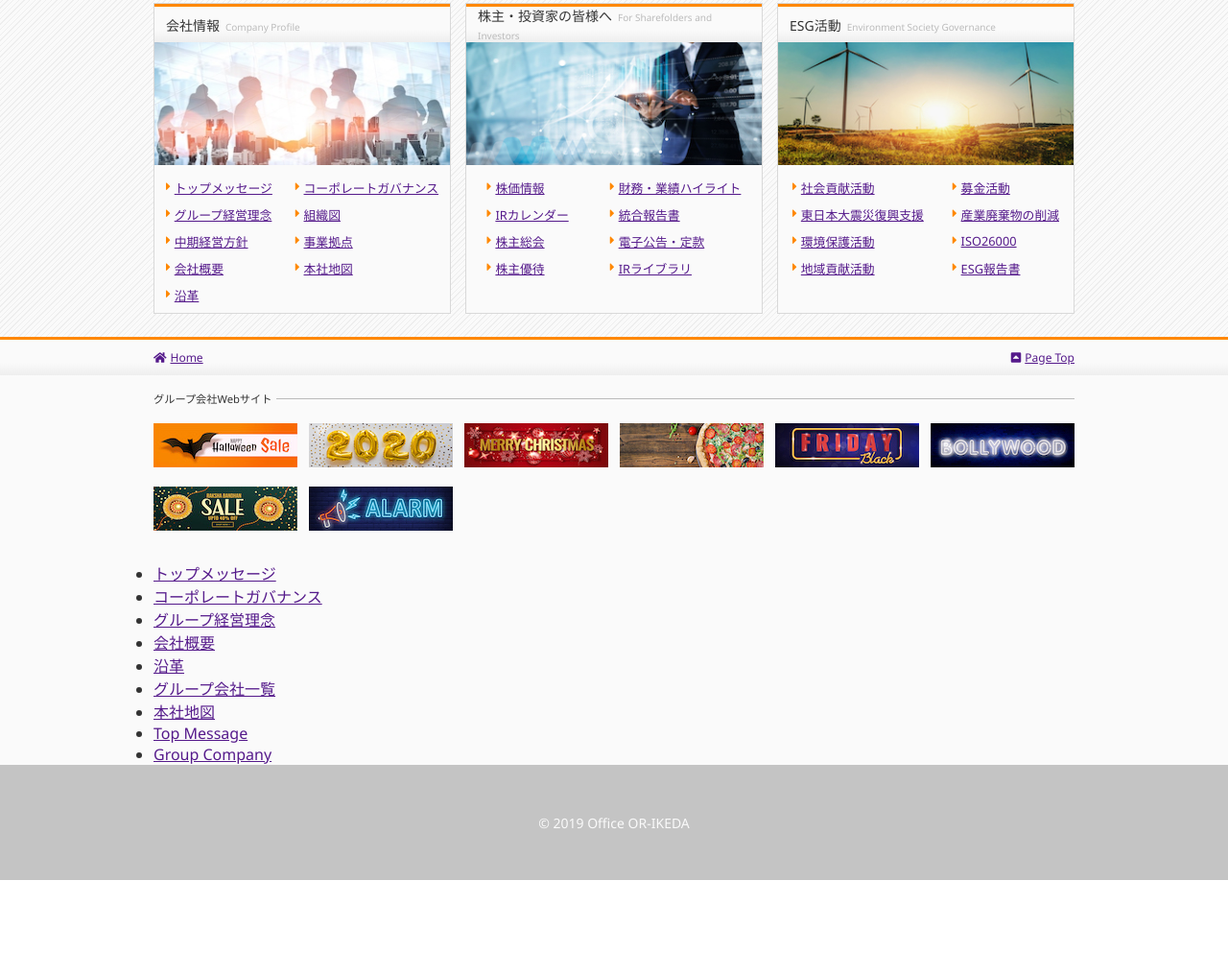
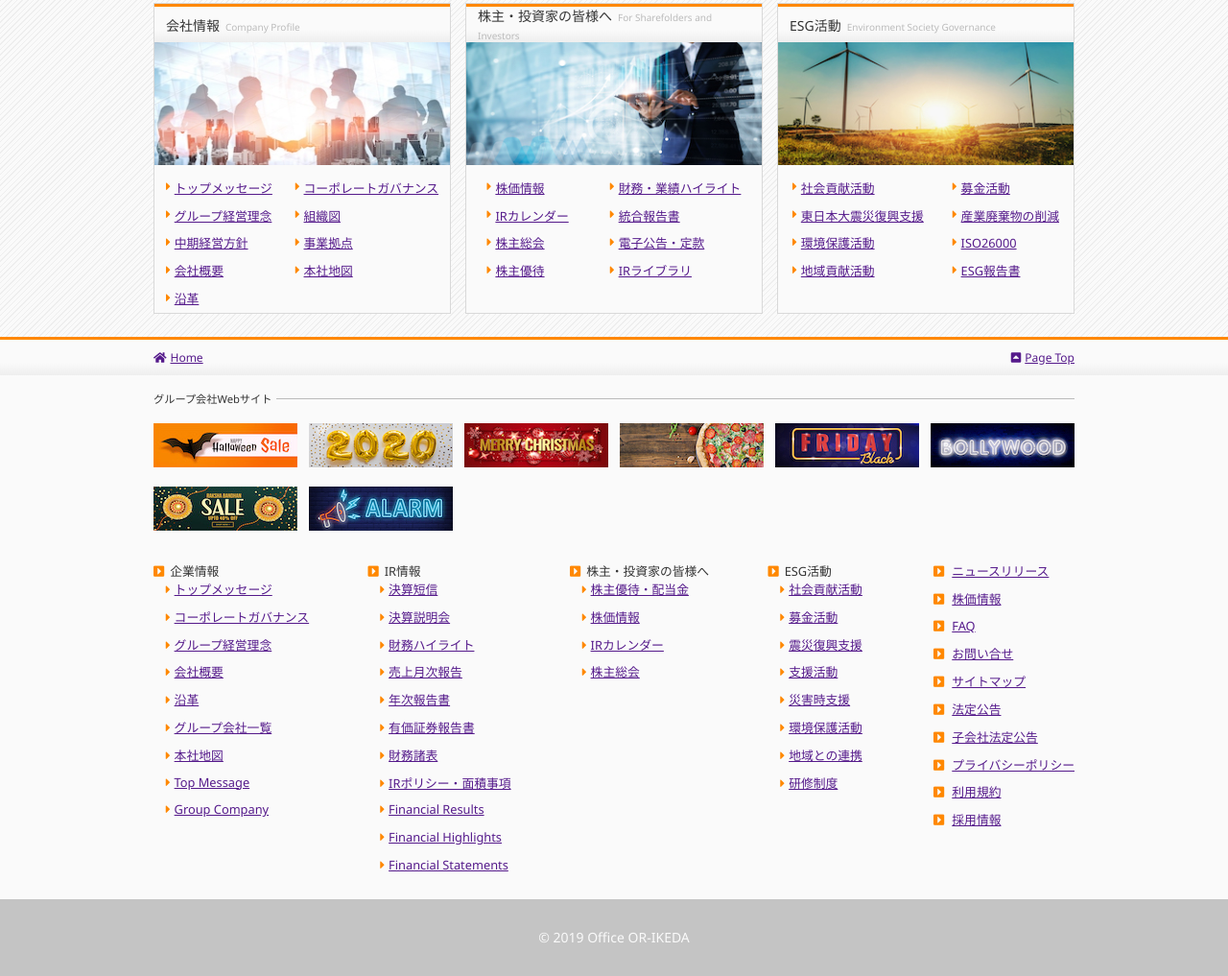
Before and after one commit to bugalu/sample_site_004_CorporateSite, a website: page src/index.html in a window 1280 px wide. Shown: the part 917-1934 px from the top of the page at 96% size. Before the commit the page ends 1834 px from the top, so only its background shows below. Drawn offline with Linux system fonts and the light colour scheme; some packages are replaced by stand-ins of ours.

Commit message:
Finished Index Part

```diff
--- a/src/index.html
+++ b/src/index.html
@@ -360,8 +360,10 @@
             />
           </div>
         </section>
-        <div class="guide__index">
-          <ul>
+        <div class="guide__index-container">
+          <section class="guide__index">
+            <h4 class="guide__index-heading">企業情報</h4>
+            <ul class="guide__index-body">
               <li><a href="">トップメッセージ</a></li>
               <li><a href="">コーポレートガバナンス</a></li>
               <li><a href="">グループ経営理念</a></li>
@@ -372,6 +374,59 @@
               <li><a href="">Top Message</a></li>
               <li><a href="">Group Company</a></li>
             </ul>
+          </section>
+          <section class="guide__index">
+            <h4 class="guide__index-heading">IR情報</h4>
+            <ul class="guide__index-body">
+              <li><a href="">決算短信</a></li>
+              <li><a href="">決算説明会</a></li>
+              <li><a href="">財務ハイライト</a></li>
+              <li><a href="">売上月次報告</a></li>
+              <li><a href="">年次報告書</a></li>
+              <li><a href="">有価証券報告書</a></li>
+              <li><a href="">財務諸表</a></li>
+              <li><a href="">IRポリシー・面積事項</a></li>
+              <li><a href="">Financial Results</a></li>
+              <li><a href="">Financial Highlights</a></li>
+              <li><a href="">Financial Statements</a></li>
+            </ul>
+          </section>
+          <section class="guide__index">
+            <h4 class="guide__index-heading">株主・投資家の皆様へ</h4>
+            <ul class="guide__index-body">
+              <li><a href="">株主優待・配当金</a></li>
+              <li><a href="">株価情報</a></li>
+              <li><a href="">IRカレンダー</a></li>
+              <li><a href="">株主総会</a></li>
+            </ul>
+          </section>
+          <section class="guide__index">
+            <h4 class="guide__index-heading">ESG活動</h4>
+            <ul class="guide__index-body">
+              <li><a href="">社会貢献活動</a></li>
+              <li><a href="">募金活動</a></li>
+              <li><a href="">震災復興支援</a></li>
+              <li><a href="">支援活動</a></li>
+              <li><a href="">災害時支援</a></li>
+              <li><a href="">環境保護活動</a></li>
+              <li><a href="">地域との連携</a></li>
+              <li><a href="">研修制度</a></li>
+            </ul>
+          </section>
+          <section class="guide__index">
+            <ul class="guide__index-body news">
+              <li><a href="">ニュースリリース</a></li>
+              <li><a href="">株価情報</a></li>
+              <li><a href="">FAQ</a></li>
+              <li><a href="">お問い合せ</a></li>
+              <li><a href="">サイトマップ</a></li>
+              <li><a href="">法定公告</a></li>
+              <li><a href="">子会社法定公告</a></li>
+              <li><a href="">プライバシーポリシー</a></li>
+              <li><a href="">利用規約</a></li>
+              <li><a href="">採用情報</a></li>
+            </ul>
+          </section>
         </div>
       </div>
     </div>
--- a/src/scss/style.scss
+++ b/src/scss/style.scss
@@ -7,29 +7,17 @@ $tag-color-blue: hsl(200, 70%, 60%);
 $tag-color-green: hsl(120, 70%, 50%);
 $tag-color-pink: hsl(335, 70%, 70%);
 $border: solid 1px hsl(0, 0%, 85%);
-$bg-stripe: repeating-linear-gradient(
-  -45deg,
-  $white 0px,
-  $white 3px,
-  #eee 3px,
-  #eee 4px
-);
+$bg-stripe: repeating-linear-gradient(-45deg, $white 0px, $white 3px, #eee 3px, #eee 4px);
 
 body {
   background: $bg-stripe;
   color: $black;
-  font-family: "Hiragino Kaku Gothic Pro N", "Segoe UI", "Helvetica Neue",
-    "Hiragino Sans", "ヒラギノ角ゴ ProN W3", Arial, メイリオ, Meiryo, sans-serif;
+  font-family: "Hiragino Kaku Gothic Pro N", "Segoe UI", "Helvetica Neue", "Hiragino Sans", "ヒラギノ角ゴ ProN W3",
+    Arial, メイリオ, Meiryo, sans-serif;
 }
 
 .l-background-pattern {
-  background: repeating-linear-gradient(
-      45deg,
-      transparent 0,
-      transparent 3px,
-      $white 3px,
-      $white 4px
-    ),
+  background: repeating-linear-gradient(45deg, transparent 0, transparent 3px, $white 3px, $white 4px),
     repeating-linear-gradient(-45deg, #ddd 0, #ddd 3px, $white 3px, $white 4px);
   height: 232px;
 }
@@ -53,7 +41,7 @@ body {
   }
   &-link {
     cursor: pointer;
-    font-size: 12px;
+    font-size: 0.7rem;
     &::before {
       color: $key-color;
       content: "\f152";
@@ -78,7 +66,7 @@ body {
     li {
       align-items: center;
       display: flex;
-      height: 28px;
+      height: 1.8rem;
       a {
         margin-left: 4px;
         &:hover {
@@ -101,13 +89,7 @@ body {
   display: flex;
   flex-direction: column;
   .header {
-    background: repeating-linear-gradient(
-        90deg,
-        transparent 0px,
-        transparent 9px,
-        #eee 9px,
-        #eee 10px
-      ),
+    background: repeating-linear-gradient(90deg, transparent 0px, transparent 9px, #eee 9px, #eee 10px),
       repeating-linear-gradient(#e6e6e6 0px, #dfdfdf 9px, #eee 9px, #eee 10px);
     display: flex;
     height: 64px;
@@ -470,10 +452,51 @@ body {
       opacity: 0.7;
     }
   }
-  &__index {
+  &__index-container {
     display: flex;
     justify-content: space-between;
-    margin-top: 24px;
+    margin-top: 1.5rem;
+    padding-bottom: 1rem;
+  }
+  &__index-heading {
+    font-size: 0.8rem;
+    font-weight: normal;
+    &:before {
+      color: $key-color;
+      content: "\f152";
+      font-family: "Font Awesome 5 Free";
+      font-weight: 900;
+      margin-right: 6px;
+    }
+  }
+  &__index-body {
+    list-style: none;
+    &::nth-last-of-type() {
+      margin-top: 6px;
+    }
+    li {
+      font-size: 0.8rem;
+      height: 1.8rem;
+      margin-left: 0.8rem;
+      a {
+        margin-left: 4px;
+        &:hover {
+          opacity: 0.7;
+        }
+      }
+      &:before {
+        color: $key-color;
+        content: "\f0da";
+        font-family: "Font Awesome 5 Free";
+        font-weight: 900;
+      }
+    }
+    &.news {
+      li:before {
+        content: "\f152";
+        margin-right: 4px;
+      }
+    }
   }
 }
 // FOOTER------------------------------
@@ -484,6 +507,6 @@ footer {
   display: flex;
   flex-direction: column;
   font-size: 14px;
-  height: 120px;
+  height: 80px;
   text-align: center;
 }
```
Also changed, not shown: src/css/style.css. Lines whose indentation alone changed are shown as unchanged.
